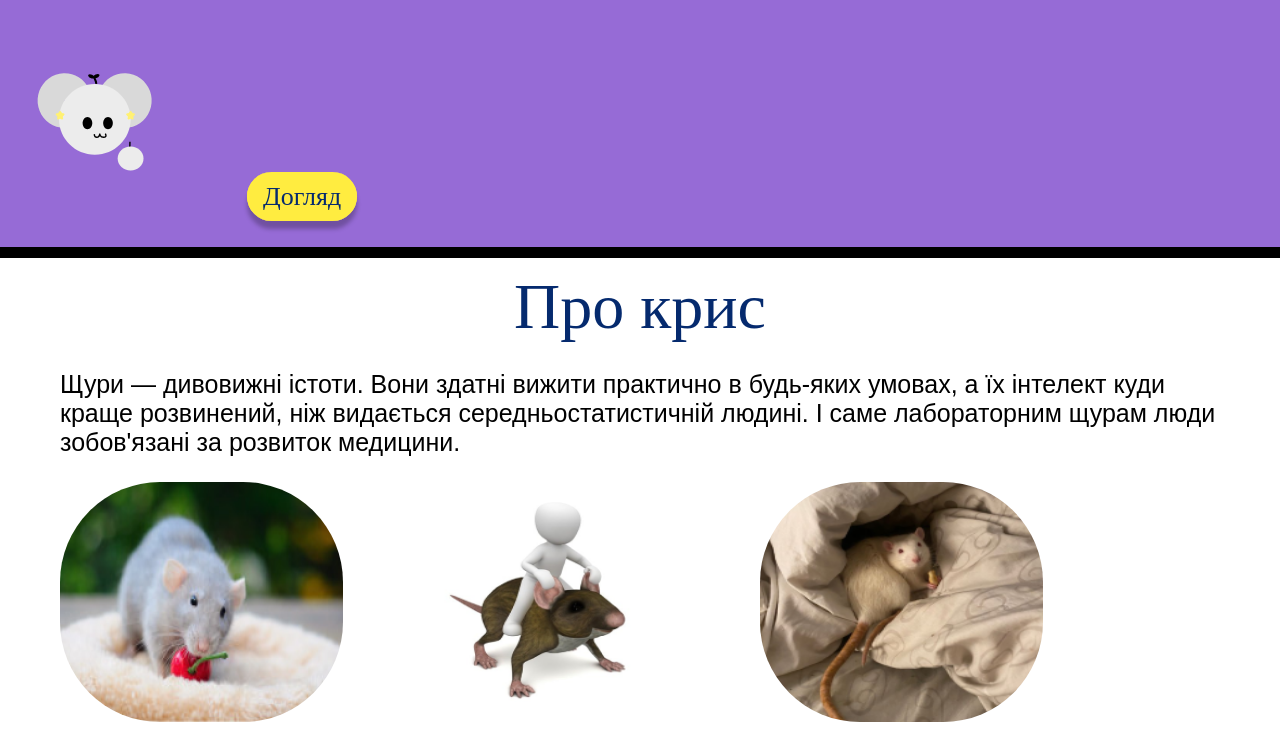
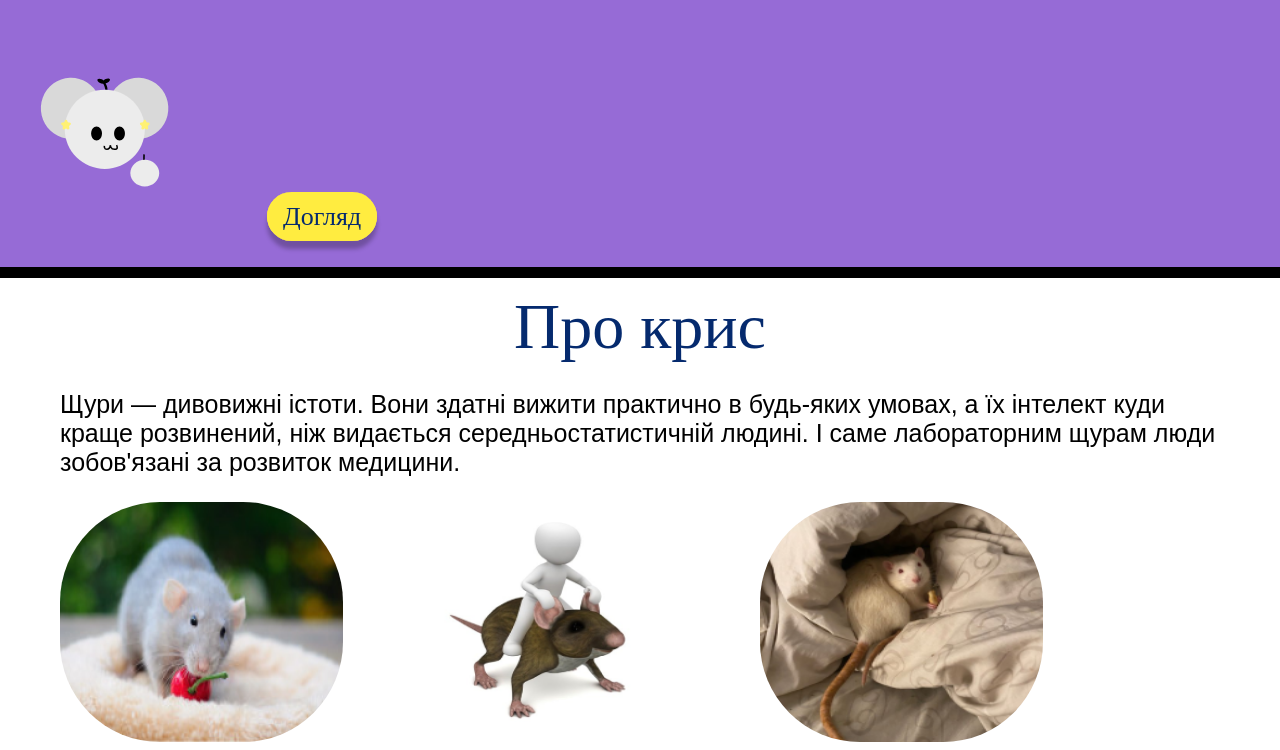
Before and after one commit to LogikaLena1/Rat, a plain HTML site: page index.html in a window 1280 px wide. Shown: the top 750 px of the page. Drawn offline with Linux system fonts and the light colour scheme.

Commit message:
Update index.html

```diff
--- a/index.html
+++ b/index.html
@@ -6,7 +6,7 @@
     <body>
     <header>
     <p>
-<img style="width: 170px; height:170px" src="rat.svg"/>
+<img style="width: 190px; height:190px" src="rat.svg"/>
 <a href="index2.html">Догляд</a>
     </p>
         </header>
```
